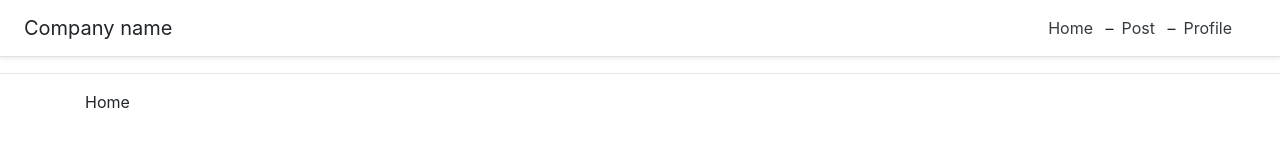
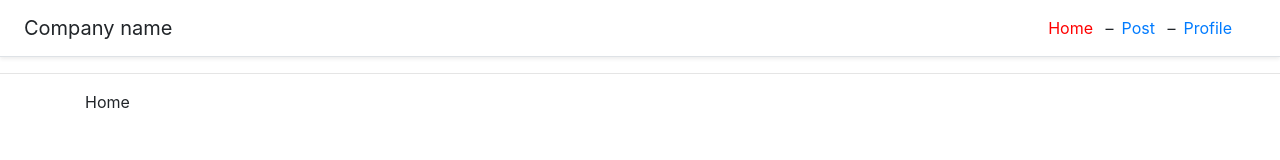
Before and after one commit to MiguelDominguezSanchez/Udemy-The-complete-React-Fullstack-course-2021-edition, a React (Create React App) app in the folder projects/03routes/: page / in a window 1280 px wide. Shown: the top 160 px of the page. Built offline with nearby package versions, Linux system fonts and the light colour scheme.

Commit message:
008 More on react router

```diff
--- a/projects/03routes/src/App.js
+++ b/projects/03routes/src/App.js
@@ -1,5 +1,5 @@
 import React from 'react'
-import { BrowserRouter, Route, Link } from 'react-router-dom'
+import { BrowserRouter, Route, Link, NavLink } from 'react-router-dom'
 
 import Home from './components/home'
 import Posts from './components/posts'
@@ -13,24 +13,35 @@ const App = () => {
 				<div className='d-flex flex-column flex-md-row align-items-center p-3 px-md-4 mb-3 bg-white border-bottom shadow-sm'>
 					<h5 className='my-0 mr-md-auto font-weight-normal'>Company name</h5>
 					<nav className='my-2 my-md-0 mr-md-3'>
-						<Link className='p-2 text-dark' to='/'>
+						<NavLink
+							className='p-2'
+							to='/'
+							activeStyle={{ color: 'red' }}
+							activeClassName='selected'
+							exact
+						>
 							Home
-						</Link>{' '}
+						</NavLink>{' '}
 						–
-						<Link className='p-2 text-dark' to='/posts'>
+						<NavLink
+							className='p-2'
+							to='/posts'
+							activeStyle={{ color: 'red' }}
+							activeClassName='selected'
+							exact
+						>
 							Post
-						</Link>{' '}
+						</NavLink>{' '}
 						–
-						<Link
-							className='p-2 text-dark'
-							to={{
-								pathname: '/profile',
-								hash: '#francis',
-								search: '?true=enabled',
-							}}
+						<NavLink
+							className='p-2'
+							to='/profile'
+							activeStyle={{ color: 'red' }}
+							activeClassName='selected'
+							exact
 						>
 							Profile
-						</Link>
+						</NavLink>
 					</nav>
 				</div>
 
```
